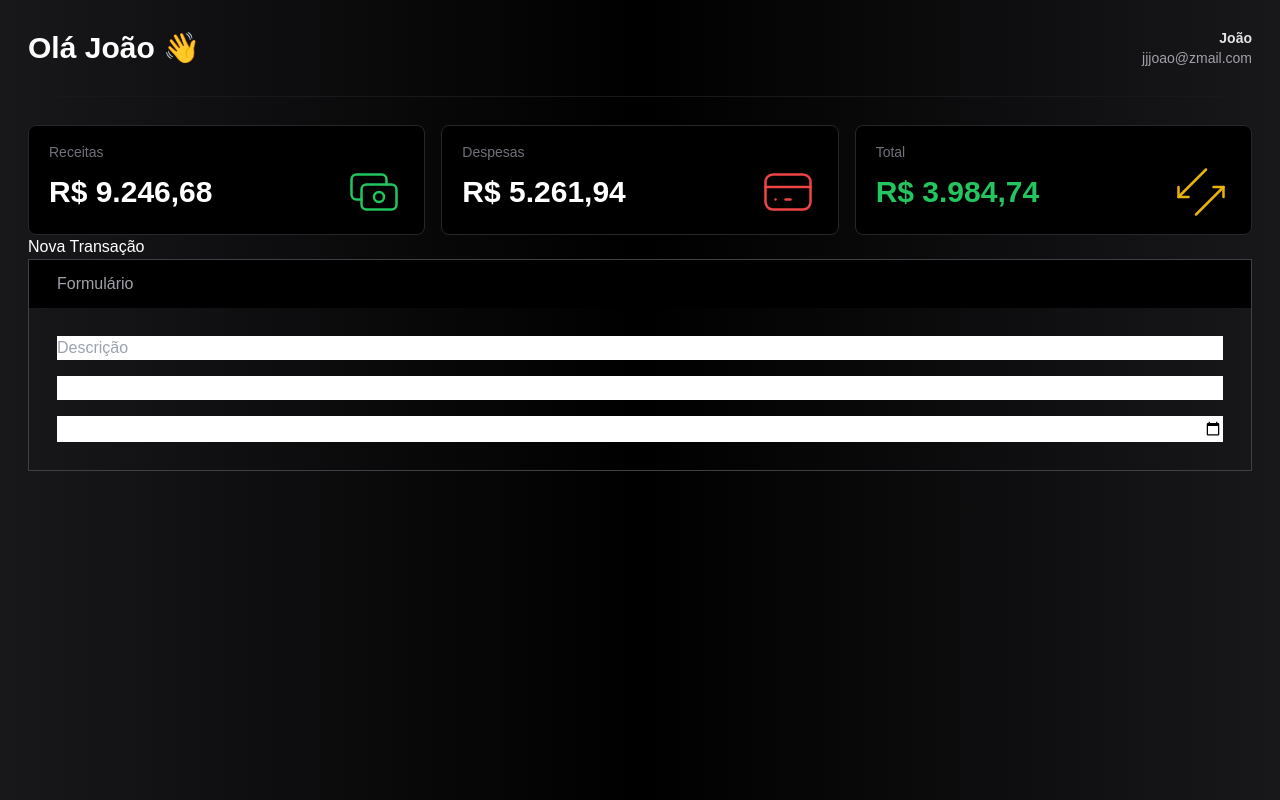
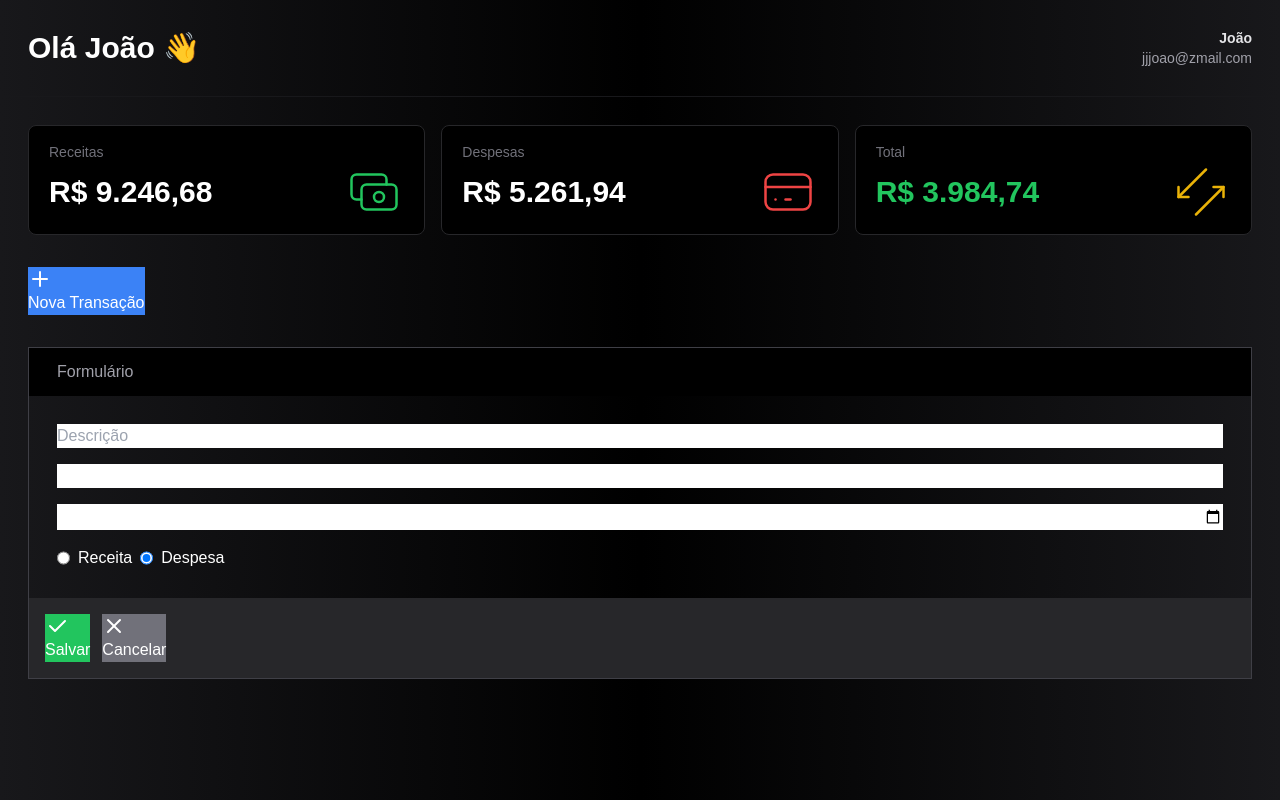
Before and after one commit to FredericoGSilva/bitcent, a Next.js app: page / in a window 1280 px wide. Both pictures are taken after a click on the button "Nova Transação". Built offline with nearby package versions, Linux system fonts and the light colour scheme.

Commit message:
Remove, cancel and save buttons on Form component.

```diff
--- a/src/components/finance/Form.tsx
+++ b/src/components/finance/Form.tsx
@@ -1,5 +1,7 @@
 import Transaction from "@/logic/core/finances/Transaction";
+import { TransactionType } from "@/logic/core/finances/TransactionType";
 import formatDate from "@/logic/utils/formatDate";
+import { IconCheck, IconTrash, IconX } from "@tabler/icons-react";
 import { useState } from "react";
 
 interface FormProps {
@@ -56,7 +58,53 @@ export default function Form(props: FormProps) {
             })
           )}
         />
-
+        <div className="flex gap-8">
+            <div className="flex gap-2">
+              <input
+                type="radio"
+                name="type"
+                value="recipe"
+                checked={props.transaction.type === 'recipe'}
+                onChange={() => (
+                  setTransaction({
+                    ...transaction,
+                    type: TransactionType.RECIPE
+                  })
+                )}
+              />
+              <span>Receita</span>
+              <input
+                type="radio"
+                name="type"
+                value="expense"
+                checked={props.transaction.type === 'expense'}
+                onChange={() => (
+                  setTransaction({
+                    ...transaction,
+                    type: TransactionType.EXPENSE
+                  })
+                )}
+              />
+              <span>Despesa</span>
+            </div>
+        </div>
+      </div>
+      <div className="flex px-4 sm:px-4 py-4 gap-3 bg-zinc-800">
+        <button className="btn bg-green-500" onClick={() => {props.toSalve?.(transaction)}}>
+          <IconCheck />
+          <span>Salvar</span>
+        </button>
+        <button className="btn bg-zinc-500" onClick={() => {props.cancel?.()}}>
+          <IconX />
+          <span className="hidden sm:inline">Cancelar</span>
+        </button>
+        <span className="flex-1"></span>
+        {props.transaction.id && (
+          <button className="btn bg-red-500" onClick={() => {props.remove?.(transaction)}}>
+            <IconTrash />
+            <span className="hidden sm:inline">Excluir</span>
+          </button>
+        )}
       </div>
     </div>
   );
--- a/src/components/finance/index.tsx
+++ b/src/components/finance/index.tsx
@@ -8,6 +8,7 @@ import Summary from "./Summary";
 import Form from "./Form";
 import Id from "@/logic/core/shared/id";
 import Content from "../template/Content";
+import { IconPlus } from "@tabler/icons-react";
 
 export default function Finance() {
   const [transactions, setTransactions] = useState<Transaction[]>(fakeTransactions);
@@ -33,10 +34,11 @@ export default function Finance() {
   return (
     <Page>
       <Header />
-      <Content>
+      <Content className="gap-8">
         <Summary transactions={transactions} />
         <div>
-          <button onClick={() => setTransaction(emptyTransaction)}>
+          <button className="btn bg-blue-500" onClick={() => setTransaction(emptyTransaction)}>
+            <IconPlus />
             <span>Nova Transação</span>
           </button>
         </div>
--- a/src/logic/utils/formatDate.ts
+++ b/src/logic/utils/formatDate.ts
@@ -1,13 +1,17 @@
 export default class formatDate {
     static ddmmyy = {
         format(date: Date, separator: string = "/"): string {
-            return `${date.getDate()}${separator}${date.getMonth() + 1}${separator}${date.getFullYear()}`
+            const day = date.getDate().toString().padStart(2, "0")
+            const month = (date.getMonth() + 1).toString().padStart(2, "0")
+            return `${day}${separator}${month}${separator}${date.getFullYear()}`
         }
     }
 
     static yymmdd = {
         format(date: Date, separator: string = "-"): string {
-            return `${date.getFullYear()}${separator}${date.getMonth()}${separator}${date.getDate()}`
+            const day = date.getDate().toString().padStart(2, "0")
+            const month = (date.getMonth() + 1).toString().padStart(2, "0")
+            return `${day}${separator}${month}${separator}${date.getFullYear()}`
         }
     }
 }
--- a/src/pages/index.tsx
+++ b/src/pages/index.tsx
@@ -3,6 +3,7 @@ import LandingPage from "@/components/landing";
 
 export default function Home() {
   return (
-    <Finance />
+   //  <LandingPage />
+   <Finance />
   )
 }
```
